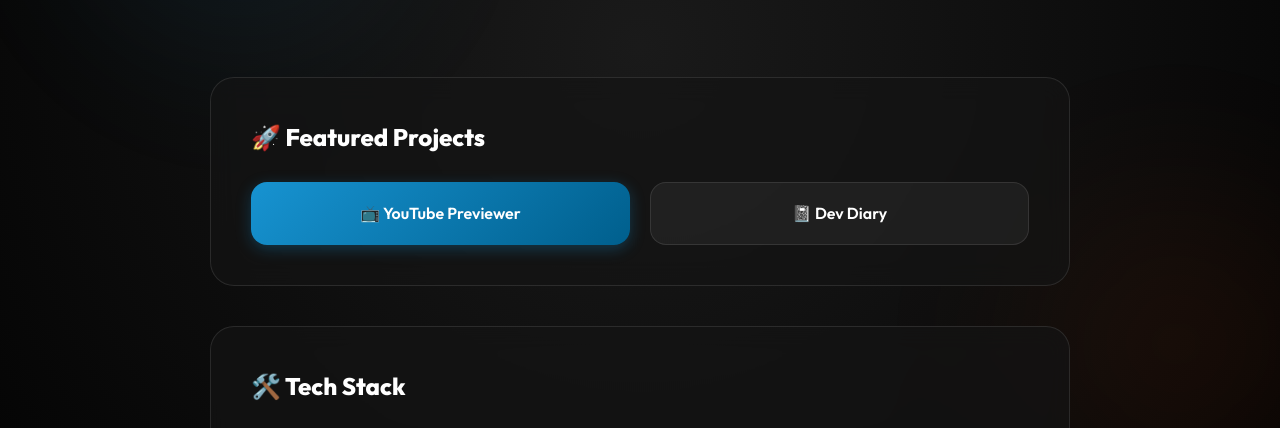
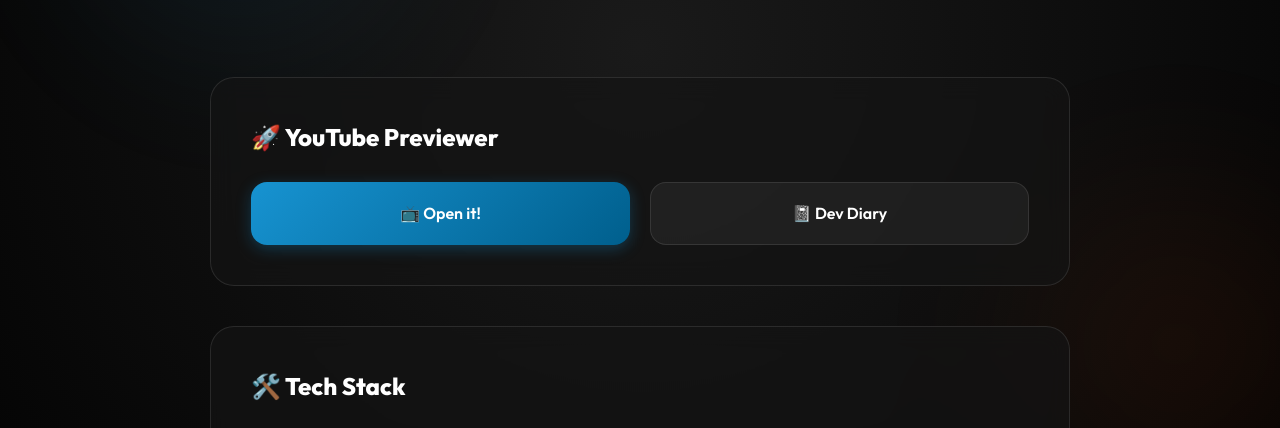
Before and after one commit to Antony-hash512/Antony-hash512.github.io, a plain HTML site: page index.html in a window 1280 px wide. Shown: the part 353-781 px from the top of the page. Drawn offline with Linux system fonts and the light colour scheme.

Commit message:
style: reformat HTML spacing and update YouTube Previewer section text

```diff
--- a/index.html
+++ b/index.html
@@ -1,15 +1,18 @@
 <!DOCTYPE html>
 <html lang="en">
+
 <head>
     <meta charset="UTF-8">
     <meta name="viewport" content="width=device-width, initial-scale=1.0">
     <title>Antony-hash512 | Developer Portfolio</title>
-    <meta name="description" content="Personal portfolio of Antony-hash512, an Arch Linux enthusiast, Rust developer, and Godot engine explorer.">
+    <meta name="description"
+        content="Personal portfolio of Antony-hash512, an Arch Linux enthusiast, Rust developer, and Godot engine explorer.">
     <link rel="preconnect" href="https://fonts.googleapis.com">
     <link rel="preconnect" href="https://fonts.gstatic.com" crossorigin>
     <link href="https://fonts.googleapis.com/css2?family=Outfit:wght@300;400;600;800&display=swap" rel="stylesheet">
     <link rel="stylesheet" href="index.css">
 </head>
+
 <body>
     <div class="bg-gradient"></div>
     <div class="blob"></div>
@@ -19,7 +22,8 @@
         <!-- Hero Section -->
         <section class="hero" id="hero">
             <div style="display: flex; justify-content: center;">
-                <div class="profile-img" style="background: linear-gradient(135deg, var(--accent-arch), var(--accent-rust)); display: flex; align-items: center; justify-content: center; font-size: 3rem; color: white;">
+                <div class="profile-img"
+                    style="background: linear-gradient(135deg, var(--accent-arch), var(--accent-rust)); display: flex; align-items: center; justify-content: center; font-size: 3rem; color: white;">
                     AH
                 </div>
             </div>
@@ -29,10 +33,10 @@
 
         <!-- Core Projects / Links -->
         <section class="card" id="projects" style="animation-delay: 0.2s;">
-            <h2 class="section-title">🚀 Featured Projects</h2>
+            <h2 class="section-title">🚀 YouTube Previewer</h2>
             <div class="links-container">
                 <a href="previewer.html" class="link-btn primary" id="previewer-link">
-                    <span>📺 YouTube Previewer</span>
+                    <span>📺 Open it!</span>
                 </a>
                 <a href="dev_diary.md" class="link-btn" id="diary-link">
                     <span>📓 Dev Diary</span>
@@ -55,7 +59,8 @@
             </div>
 
             <div class="skills-box" style="margin-top: 30px; text-align: center;">
-                <img src="https://skillicons.dev/icons?i=obsidian,regex,linux,arch,kali,mint,ubuntu,debian,nix,vim,neovim,vscode,bash,py,lua,rust,cs,cpp,c,git,github,gitlab,svg,blender,godot,haxe,haxeflixel,bevy,unity,unreal,docker,kubernetes,html,css,js,ts,nodejs,nginx,sqlite,qt,gtk,raspberrypi,arduino,androidstudio,selenium" alt="My Skills">
+                <img src="https://skillicons.dev/icons?i=obsidian,regex,linux,arch,kali,mint,ubuntu,debian,nix,vim,neovim,vscode,bash,py,lua,rust,cs,cpp,c,git,github,gitlab,svg,blender,godot,haxe,haxeflixel,bevy,unity,unreal,docker,kubernetes,html,css,js,ts,nodejs,nginx,sqlite,qt,gtk,raspberrypi,arduino,androidstudio,selenium"
+                    alt="My Skills">
             </div>
         </section>
 
@@ -80,7 +85,8 @@
 
         <!-- Footer -->
         <footer class="social-footer" style="animation: fadeIn 2s ease-in;">
-            <p style="color: var(--text-secondary); font-size: 0.8rem;">&copy; 2026 Antony-hash512. Built with ❤️ and Rust-powered logic.</p>
+            <p style="color: var(--text-secondary); font-size: 0.8rem;">&copy; 2026 Antony-hash512. Built with ❤️ and
+                Rust-powered logic.</p>
         </footer>
     </main>
 
@@ -97,4 +103,5 @@
         });
     </script>
 </body>
+
 </html>
```
